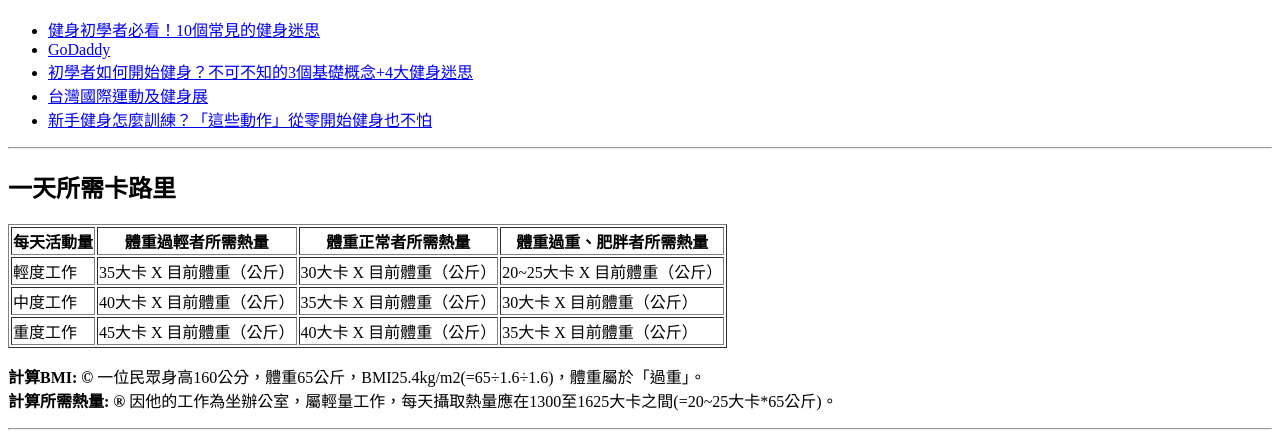
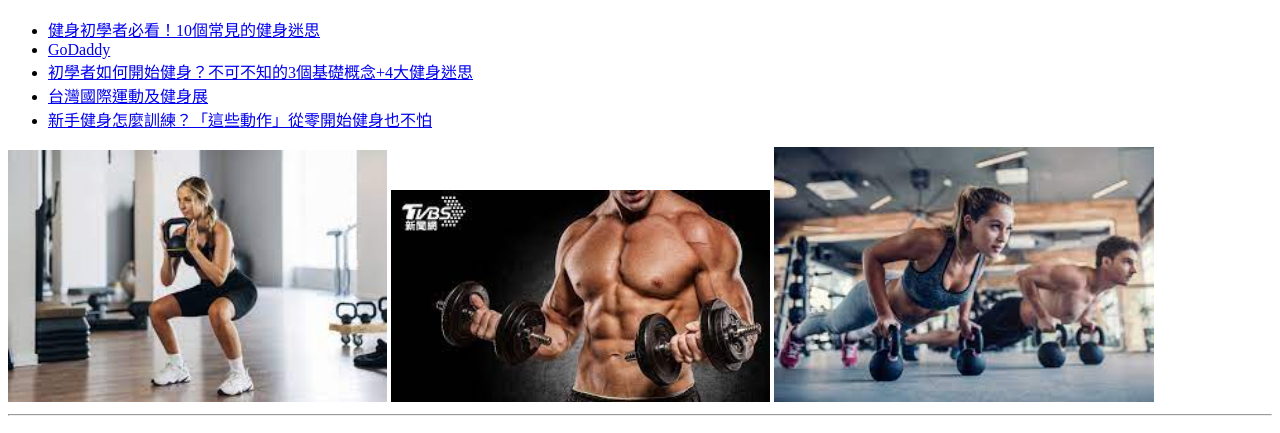
Before and after one commit to sally890183/gym0720, a plain HTML site: page index.html in a window 1280 px wide. Shown: the part 1594-2027 px from the top of the page. Drawn offline with Linux system fonts and the light colour scheme.

Commit message:
'更新圖片'

```diff
--- a/index.html
+++ b/index.html
@@ -53,6 +53,9 @@
                 href="https://www.pressplay.cc/project/2667A183130728C4AE30928EF3CFF4DD/articles/81556364B0DF014CE15B7625654B25B7">
                 新手健身怎麼訓練？「這些動作」從零開始健身也不怕</a></li>
     </ul>
+    <img width='30%' src="img\下載 (1).jfif" alt='找不到圖片'>
+    <img width='30%' src="img\下載 (2).jfif" alt='找不到圖片'>
+    <img width='30%' src="img\下載.jfif" alt='找不到圖片'>
     <hr>
 
     <h2>一天所需卡路里</h2>
```
